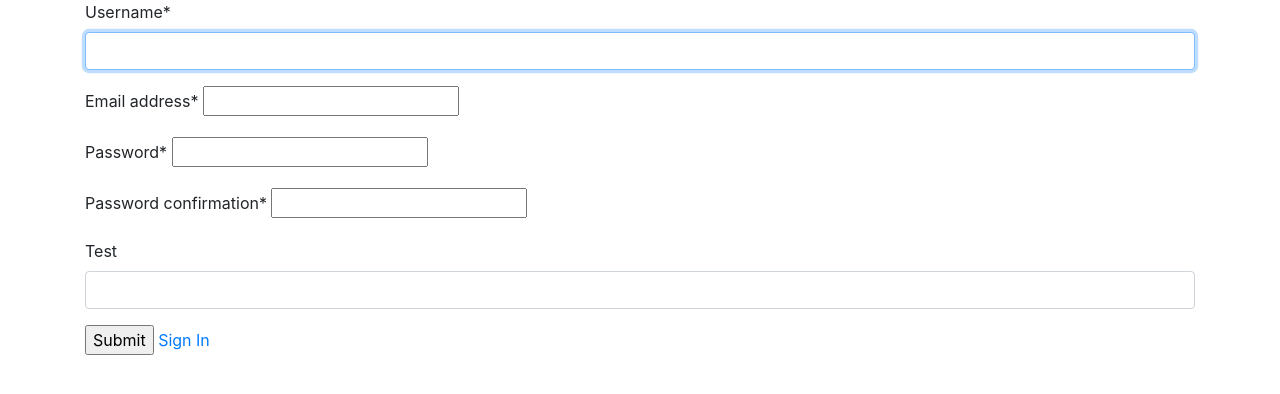
After one commit to bjayanta/djangocustomauth, a Django app: page /account/signup/ in a window 1280 px wide. The commit adds this page. Shown: the top 394 px of the page. Run offline with Django 3.2, Linux system fonts and the light colour scheme; some libraries are stand-ins or nearby versions.

Commit message:
add signin, signout and signup.

```diff
--- /dev/null
+++ b/account/forms.py
@@ -0,0 +1,12 @@
+from django.forms import ModelForm
+from django.contrib.auth.forms import UserCreationForm
+from django.contrib.auth.models import User
+from django import forms
+
+class CreateUserForm(UserCreationForm):
+    username = forms.CharField(widget= forms.TextInput(attrs={'class':'form-control', 'id':'username'}))
+    test = forms.CharField(widget= forms.TextInput(attrs={'class':'form-control', 'id':'test'}))
+
+    class Meta:
+        model = User
+        fields = ['username', 'email', 'password1', 'password2']
--- /dev/null
+++ b/account/templates/signup.html
@@ -0,0 +1,39 @@
+{% extends 'base.html' %}
+
+{% block content %}
+
+    <!-- errors -->
+    {{ form.errors }}
+
+    <form action="" method="POST">
+        {% csrf_token %}
+
+        <div class="form-group">
+            <label for="username">{{ form.username.label }}*</label>
+            {{ form.username }}
+        </div>
+
+        <div class="form-group">
+            <label for="email">{{ form.email.label }}*</label>
+            {{ form.email }}
+        </div>
+
+        <div class="form-group">
+            <label for="password">{{ form.password1.label }}*</label>
+            {{ form.password1 }}
+        </div>
+
+        <div class="form-group">
+            <label for="password">{{ form.password2.label }}*</label>
+            {{ form.password2 }}
+        </div>
+
+        <div class="form-group">
+            <label for="test">{{ form.test.label }}</label>
+            {{ form.test }}
+        </div>
+
+        <input type="submit" name="Create User">
+        <a href="{% url 'account.signin' %}">Sign In</a>
+    </form>
+{% endblock %}
--- a/account/urls.py
+++ b/account/urls.py
@@ -1,6 +1,8 @@
 from django.urls import path
-from .views import Signin
+from .views import Signin, Signup, Signout
 
 urlpatterns = [
     path('', Signin.as_view(), name='account.signin'),
+    path('signout/', Signout.as_view(), name='account.signout'),
+    path('signup/', Signup.as_view(), name='account.signup'),
 ]
--- a/account/views.py
+++ b/account/views.py
@@ -1,14 +1,69 @@
-from django.shortcuts import render
+from django.shortcuts import render, redirect
 from django.views import View
+from django.contrib.auth.forms import UserCreationForm
+from django.contrib.auth import authenticate, login, logout
+from django.contrib import messages
+
+# app
+from .forms import CreateUserForm
+
+# Signup view
+class Signup(View):
+    context = {
+        'title': 'Sign UP'
+    }
+
+    def get(self, request):
+        if request.user.is_authenticated:
+            return redirect('home')
+
+        self.context['form'] = CreateUserForm()
+        return render(request, 'signup.html', self.context)
+
+    def post(self, request):
+        self.context['form'] = CreateUserForm(request.POST)
+        if self.context['form'].is_valid():
+            self.context['form'].save()
+
+            user = self.context['form'].cleaned_data.get('username')
+            messages.success(request, 'Account is created for ' + user)
+
+            return redirect('account.signin')
+
+        return render(request, 'signup.html', self.context)
+
 
 # Signin view
 class Signin(View):
     context = {
-        'title': 'Signin'
+        'title': 'Sign In'
     }
 
     def get(self, request):
+        if request.user.is_authenticated:
+            return redirect('home')
+
         return render(request, 'signin.html', self.context)
 
     def post(self, request):
+        username = request.POST.get('username')
+        password = request.POST.get('password')
+
+        user = authenticate(request, username=username, password=password)
+
+        if user is not None:
+            login(request, user)
+            return redirect('home')
+        else:
+            messages.warning(request, 'Username or Password is incorrect.')
+            return render(request, 'signin.html', self.context)
+
+
+# Signout view
+class Signout(View):
+    def get(self, request):
+        logout(request)
+        return redirect('account.signin')
+
+    def post(self, request):
         pass
--- a/website/templates/base.html
+++ b/website/templates/base.html
@@ -4,13 +4,23 @@
     <meta charset="UTF-8">
     <meta name="viewport" content="width=device-width, initial-scale=1.0">
     <meta http-equiv="X-UA-Compatible" content="ie=edge">
+
     <title>{{ title|default:'CUSTOM AUTH SYS' }}</title>
+
+    <!-- styles -->
+    <link rel="stylesheet" href="https://stackpath.bootstrapcdn.com/bootstrap/4.4.1/css/bootstrap.min.css" integrity="sha384-Vkoo8x4CGsO3+Hhxv8T/Q5PaXtkKtu6ug5TOeNV6gBiFeWPGFN9MuhOf23Q9Ifjh" crossorigin="anonymous">
 </head>
 <body>
 
-    {% block content %}
-        <h1>Base</h1>
-    {% endblock %}
+    <div class="container">
+        {% block content %}
+            <h1>Base</h1>
+        {% endblock %}
+    </div>
 
+    <!-- scripts -->
+    <script src="https://code.jquery.com/jquery-3.4.1.slim.min.js" integrity="sha384-J6qa4849blE2+poT4WnyKhv5vZF5SrPo0iEjwBvKU7imGFAV0wwj1yYfoRSJoZ+n" crossorigin="anonymous"></script>
+    <script src="https://cdn.jsdelivr.net/npm/popper.js@1.16.0/dist/umd/popper.min.js" integrity="sha384-Q6E9RHvbIyZFJoft+2mJbHaEWldlvI9IOYy5n3zV9zzTtmI3UksdQRVvoxMfooAo" crossorigin="anonymous"></script>
+    <script src="https://stackpath.bootstrapcdn.com/bootstrap/4.4.1/js/bootstrap.min.js" integrity="sha384-wfSDF2E50Y2D1uUdj0O3uMBJnjuUD4Ih7YwaYd1iqfktj0Uod8GCExl3Og8ifwB6" crossorigin="anonymous"></script>
 </body>
 </html>
--- a/website/views.py
+++ b/website/views.py
@@ -1,9 +1,12 @@
 from django.shortcuts import render
 from django.views import View
+from django.contrib.auth.mixins import LoginRequiredMixin
 
 # Home view
-class Home(View):
+class Home(LoginRequiredMixin, View):
     context = {}
+    login_url = '/account/'
+    # redirect_field_name = 'next'
 
     def get(self, request):
         return render(request, 'home.html', self.context)
```
Also changed, not shown: account/templates/signin.html (+22 -1 lines), website/templates/home.html (+10 -0 lines), readme.md.
